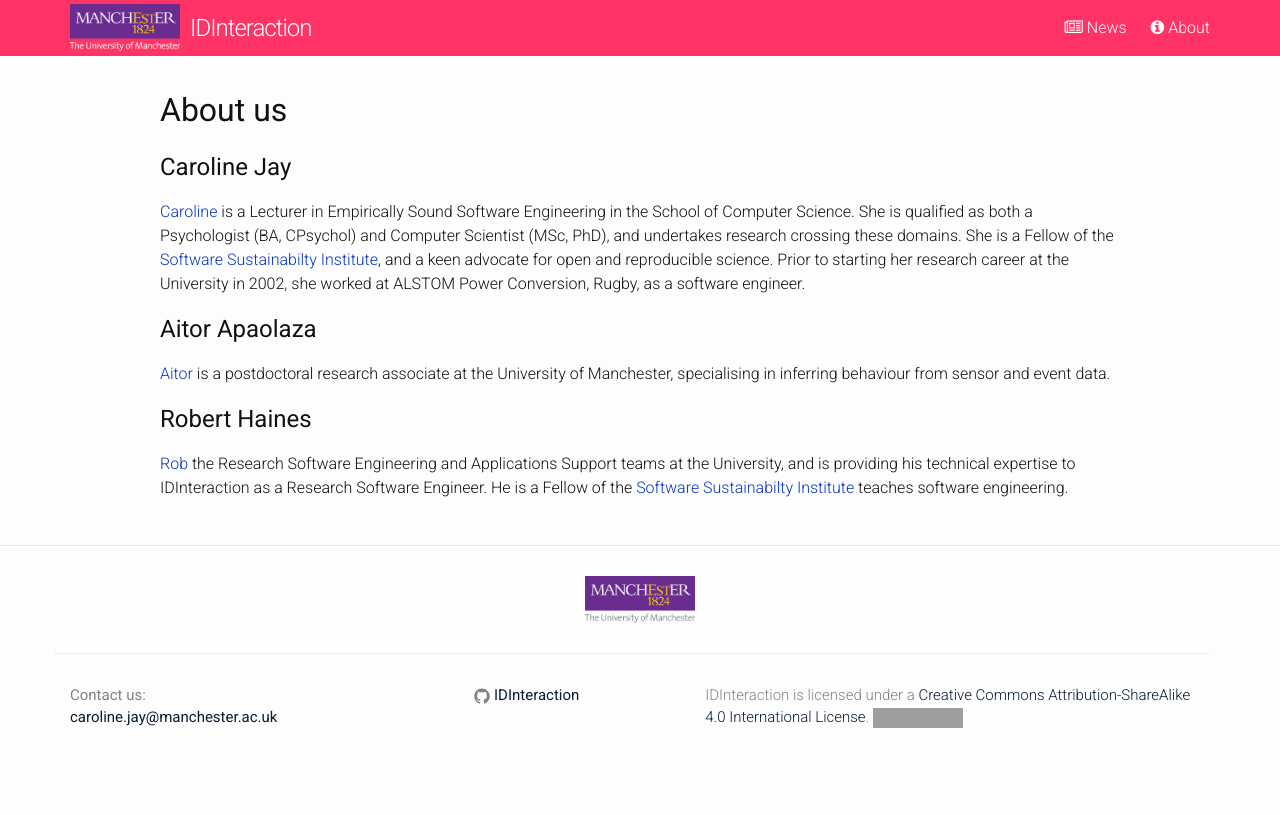
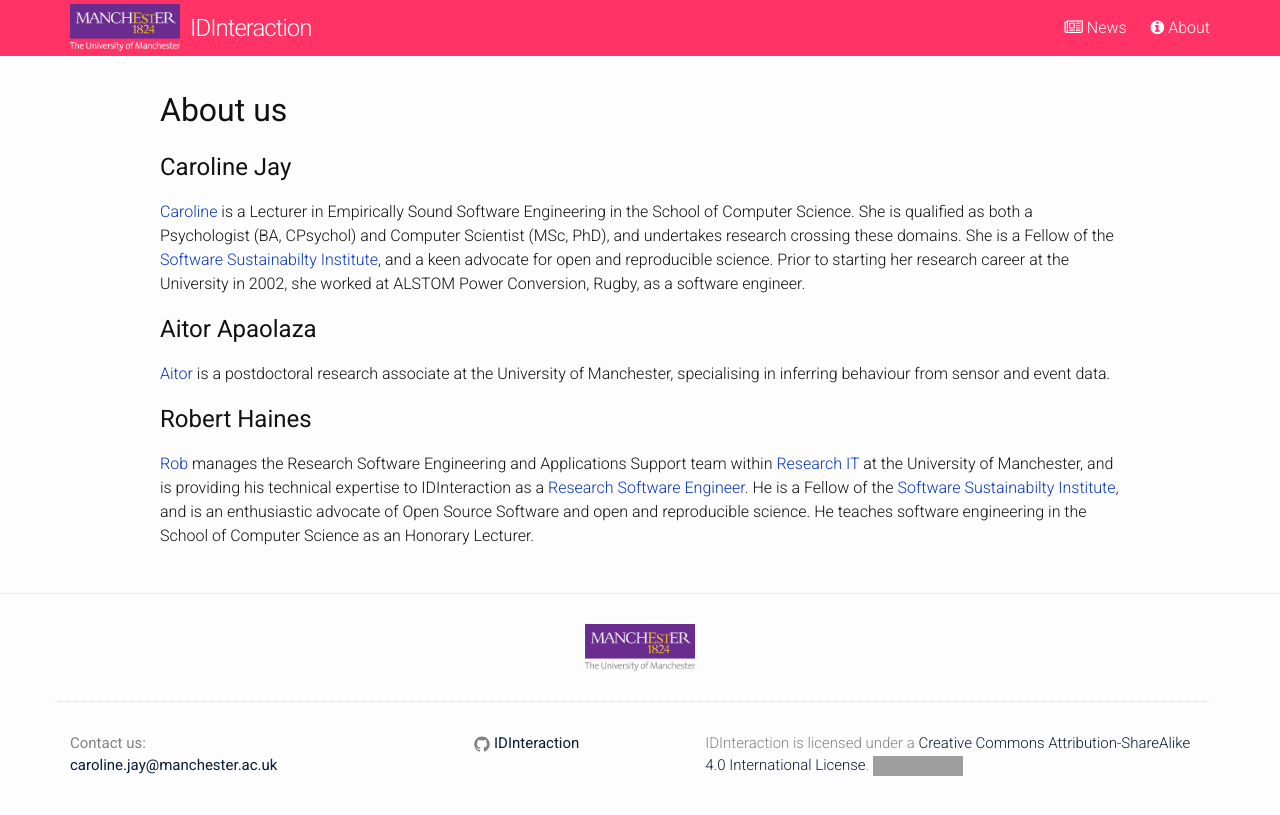
Before and after one commit to IDInteraction/IDInteraction.github.io, a Jekyll site: the page built from about.md, in a window 1280 px wide. Shown: the top 815 px of the page. Built offline with Jekyll 4.4.1, drawn with Linux system fonts in a browser that asks for light colours; nearby versions of some CDN libraries; grey boxes are pictures that could not be loaded.

Commit message:
Update RH info on about page.

```diff
--- a/about.md
+++ b/about.md
@@ -16,4 +16,4 @@
 
 ## Robert Haines
 
-[Rob](http://software.ac.uk/fellows/robert-haines) the Research Software Engineering and Applications Support teams at the University, and is providing his technical expertise to IDInteraction as a Research Software Engineer. He is a Fellow of the [Software Sustainabilty Institute](http://www.software.ac.uk) teaches software engineering.
+[Rob](http://software.ac.uk/fellows/robert-haines) manages the Research Software Engineering and Applications Support team within [Research IT](http://www.itservices.manchester.ac.uk/research/) at the University of Manchester, and is providing his technical expertise to IDInteraction as a [Research Software Engineer](http://www.software.ac.uk/policy/research-software-engineers). He is a Fellow of the [Software Sustainabilty Institute](http://www.software.ac.uk), and is an enthusiastic advocate of Open Source Software and open and reproducible science. He teaches software engineering in the School of Computer Science as an Honorary Lecturer.
```
